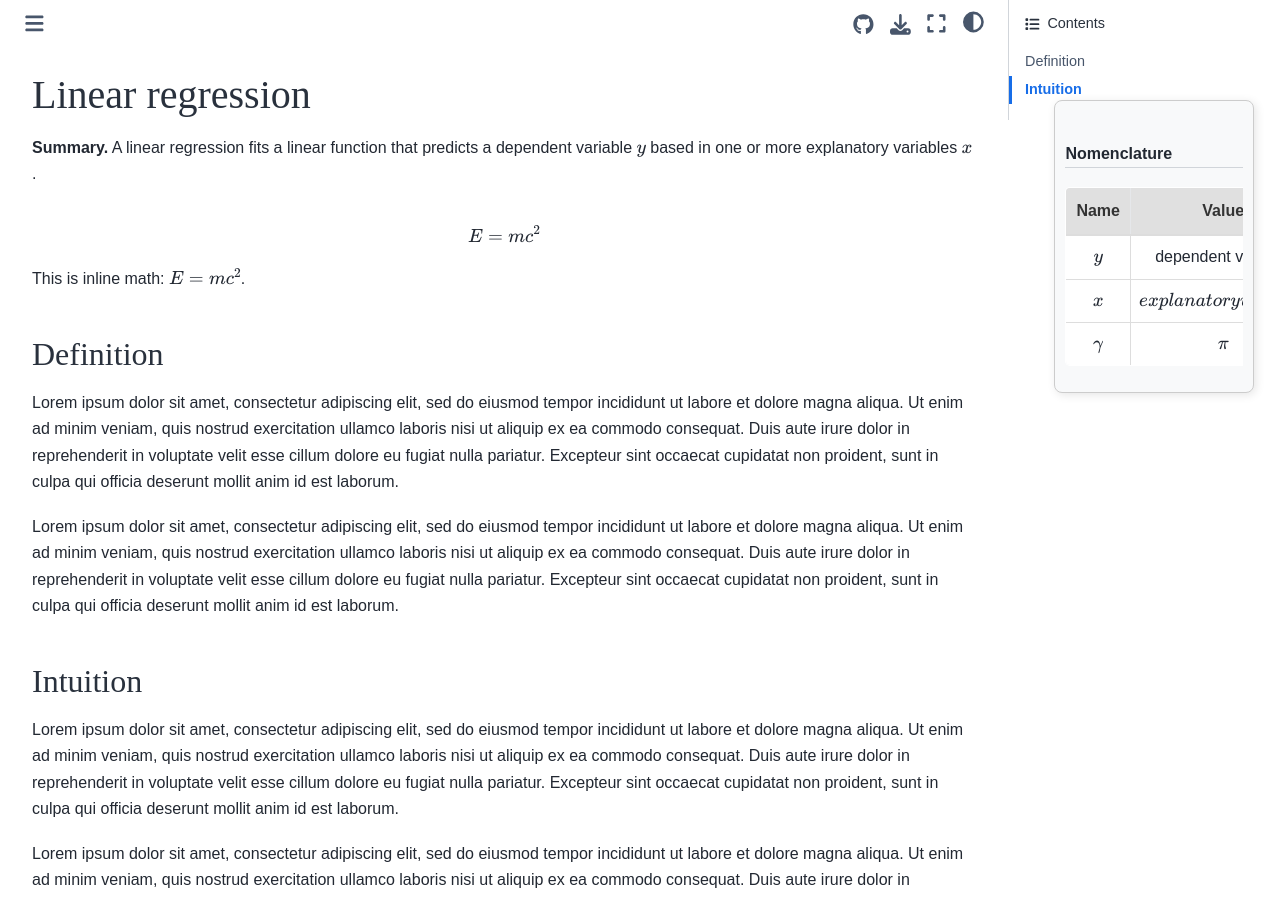
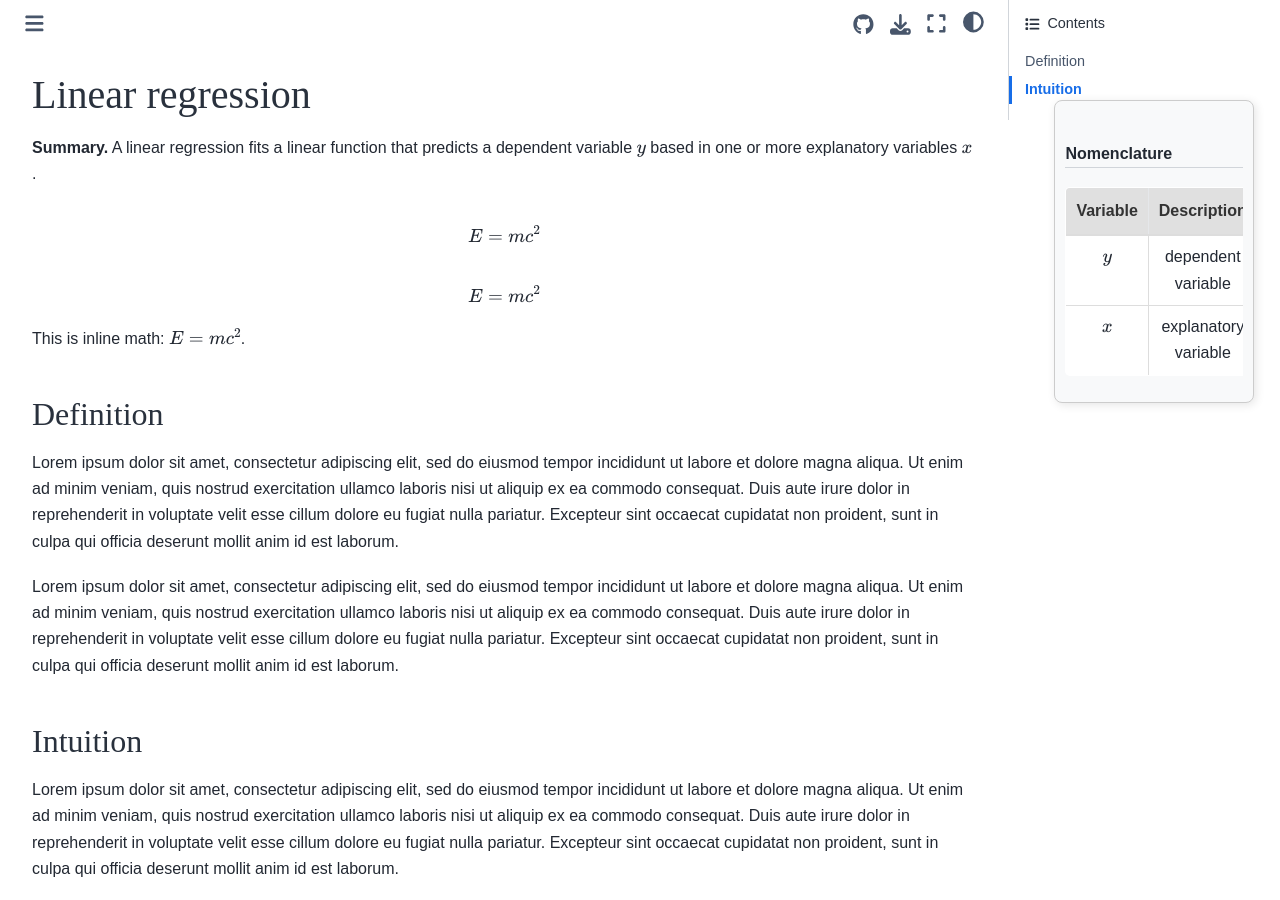
Before and after one commit to douden/graph_test, a Jupyter Book: the page built from book/some_content/overview.md, in a window 1280 px wide and 900 px high. Built offline with Jupyter Book 1.0.4 settings and Sphinx 7.4.7 and the Sphinx Book theme 1.1.4, drawn with Linux system fonts in a browser that asks for light colours; pages that are not in the unit, such as notebooks, are missing from menus; comment, search, counter and statistics services are not loaded.

Commit message:
edit md content

````diff
--- a/book/some_content/overview.md
+++ b/book/some_content/overview.md
@@ -1,10 +1,9 @@
 ```{div} sticky-variable-table
 ### Nomenclature
-| Name  | Value  |
+| Variable  | Description  |
 |-------|--------|
 | $y$ | dependent variable |
-| $x$ | $explanatory variable$ |
-| $\gamma$ | $\pi$ |
+| $x$ | explanatory variable |
 ```
 
 # Linear regression
@@ -14,6 +13,10 @@
 ```{math}
 E = mc^2
 ```
+
+$$
+E = mc^2
+$$
 
 This is inline math: $E = mc^2$.
 
````
